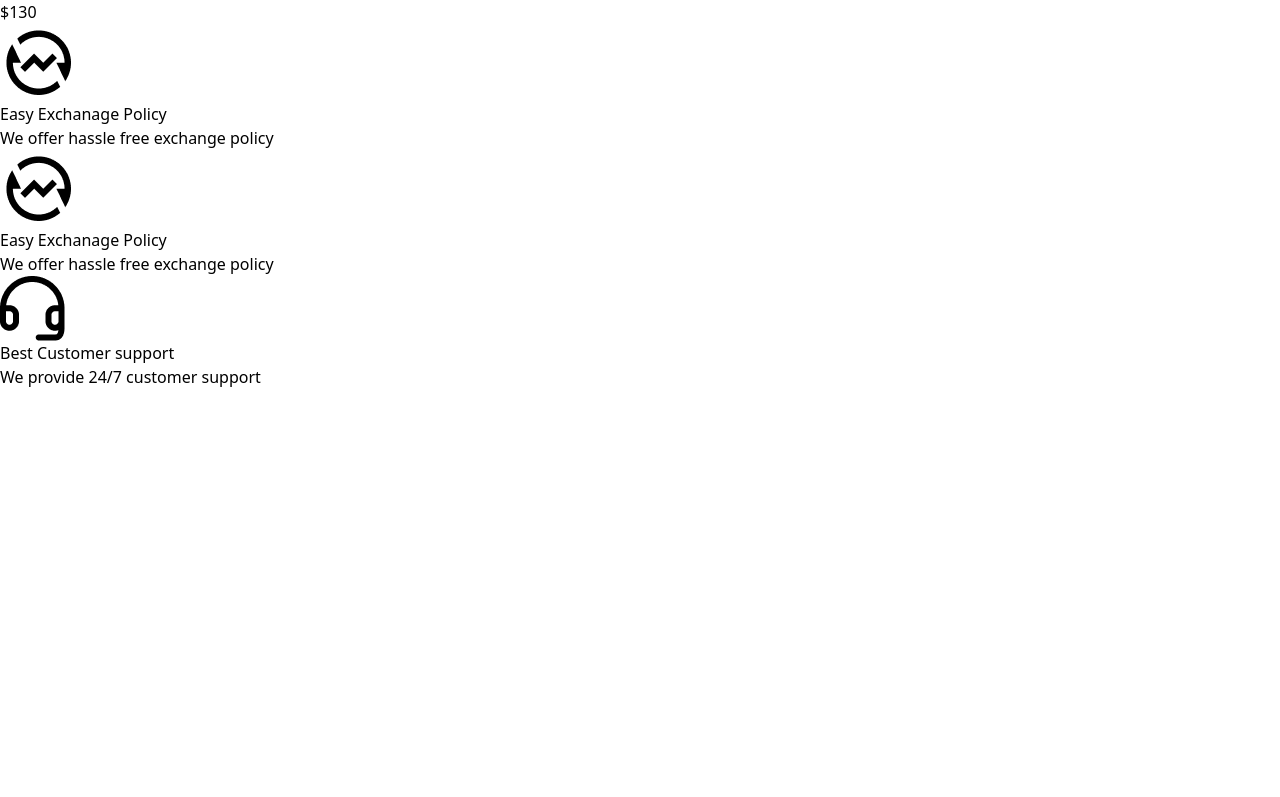
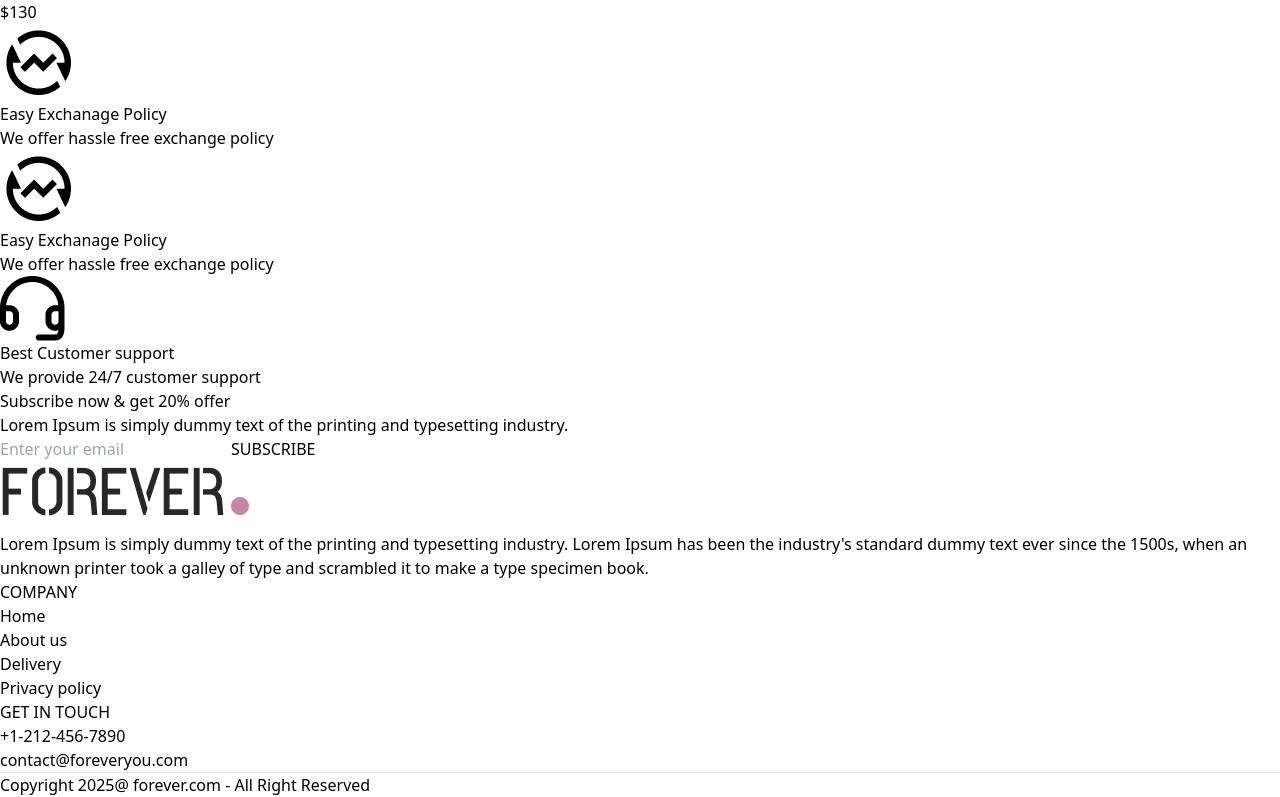
Before and after one commit to AnirudhGeek/React-Simple-Projects, a React (Vite) app in the folder e-commerce website-1/frontend/: page / in a window 1280 px wide. Shown: the part 9144-9941 px from the top of the page. Before the commit the page ends 9533 px from the top, so only its background shows below. Built offline with nearby package versions, Linux system fonts and the light colour scheme.

Commit message:
Home page UI completed

```diff
--- a/e-commerce website-1/frontend/src/App.jsx
+++ b/e-commerce website-1/frontend/src/App.jsx
@@ -12,6 +12,7 @@
 import Orders from "./pages/Orders";
 import Navbar from "./components/Navbar";
 import { Route } from "react-router-dom";
+import Footer from "./components/Footer";
 
 
 const App = () => {
@@ -29,6 +30,7 @@
         <Route path="/place-order" element={<PlaceOrder />} />
         <Route path="/orders" element={<Orders />} />
       </Routes>
+      <Footer/>
     </div>
   );
 };
--- /dev/null
+++ b/e-commerce website-1/frontend/src/components/Footer.jsx
@@ -0,0 +1,43 @@
+import React from "react";
+import { assets } from "../assets/frontend_assets/assets";
+
+const Footer = () => {
+  return (
+    <div>
+      <div className="flex flex-col sm:grid grid-cols-[3fr_1fr_1fr] gap-14 my-10 mt-40 text-sm">
+        <div>
+          <img src={assets.logo} className="mb-5 w-32" alt="" />
+          <p className="w-full md:w-2/3 text-gray-600">
+            Lorem Ipsum is simply dummy text of the printing and typesetting
+            industry. Lorem Ipsum has been the industry's standard dummy text
+            ever since the 1500s, when an unknown printer took a galley of type
+            and scrambled it to make a type specimen book.
+          </p>
+        </div>
+        <div>
+          <p className="text-xl font-medium mb-5">COMPANY</p>
+          <ul className="flex flex-col gap-1 text-gray-600">
+            <li>Home</li>
+            <li>About us</li>
+            <li>Delivery</li>
+            <li>Privacy policy</li>
+          </ul>
+        </div>
+        <div>
+          <p className="text-xl font-medium mb-5">GET IN TOUCH</p>
+          <ul className="flex flex-col gap-1 text-gray-600">
+            <li>+1-212-456-7890</li>
+            <li>contact@foreveryou.com</li>
+          </ul>
+        </div>
+      </div>
+
+      <div>
+        <hr />
+        <p className="py-5 text-sm font-medium text-center" >Copyright 2025@ forever.com - All Right Reserved</p>
+      </div>
+    </div>
+  );
+};
+
+export default Footer;
--- /dev/null
+++ b/e-commerce website-1/frontend/src/components/NewsLetterBox.jsx
@@ -0,0 +1,37 @@
+import React from "react";
+
+const NewsLetterBox = () => {
+  const onSubmitHandler = (event) => {
+    event.preventDefault();
+  };
+  return (
+    <div className="text-center">
+      <p className="text-2xl font-medium text-gray-800">
+        Subscribe now & get 20% offer
+      </p>
+      <p className="text-gray-400 mt-3">
+        Lorem Ipsum is simply dummy text of the printing and typesetting
+        industry.
+      </p>
+      <form
+        onSubmit={onSubmitHandler}
+        className="w-full sm:w-1/2 flex items-center gap-3 mx-auto my-6 border pl-6"
+      >
+        <input
+          className="w-full sm:flex-1 outline-none "
+          type="email"
+          placeholder="Enter your email"
+          required
+        />
+        <button
+          className="bg-black text-white text-sx px-10 py-4"
+          type="submit"
+        >
+          SUBSCRIBE
+        </button>
+      </form>
+    </div>
+  );
+};
+
+export default NewsLetterBox;
--- a/e-commerce website-1/frontend/src/pages/Home.jsx
+++ b/e-commerce website-1/frontend/src/pages/Home.jsx
@@ -3,6 +3,7 @@
 import LatestCollection from '../components/LatestCollection'
 import BestSeller from '../components/BestSeller'
 import OurPolicy from '../components/OurPolicy'
+import NewsLetterBox from '../components/NewsLetterBox'
 
 const Home = () => {
   return (
@@ -11,6 +12,7 @@
       <LatestCollection/>
       <BestSeller/>
       <OurPolicy/>
+      <NewsLetterBox/>
     </div>
   )
 }
```
